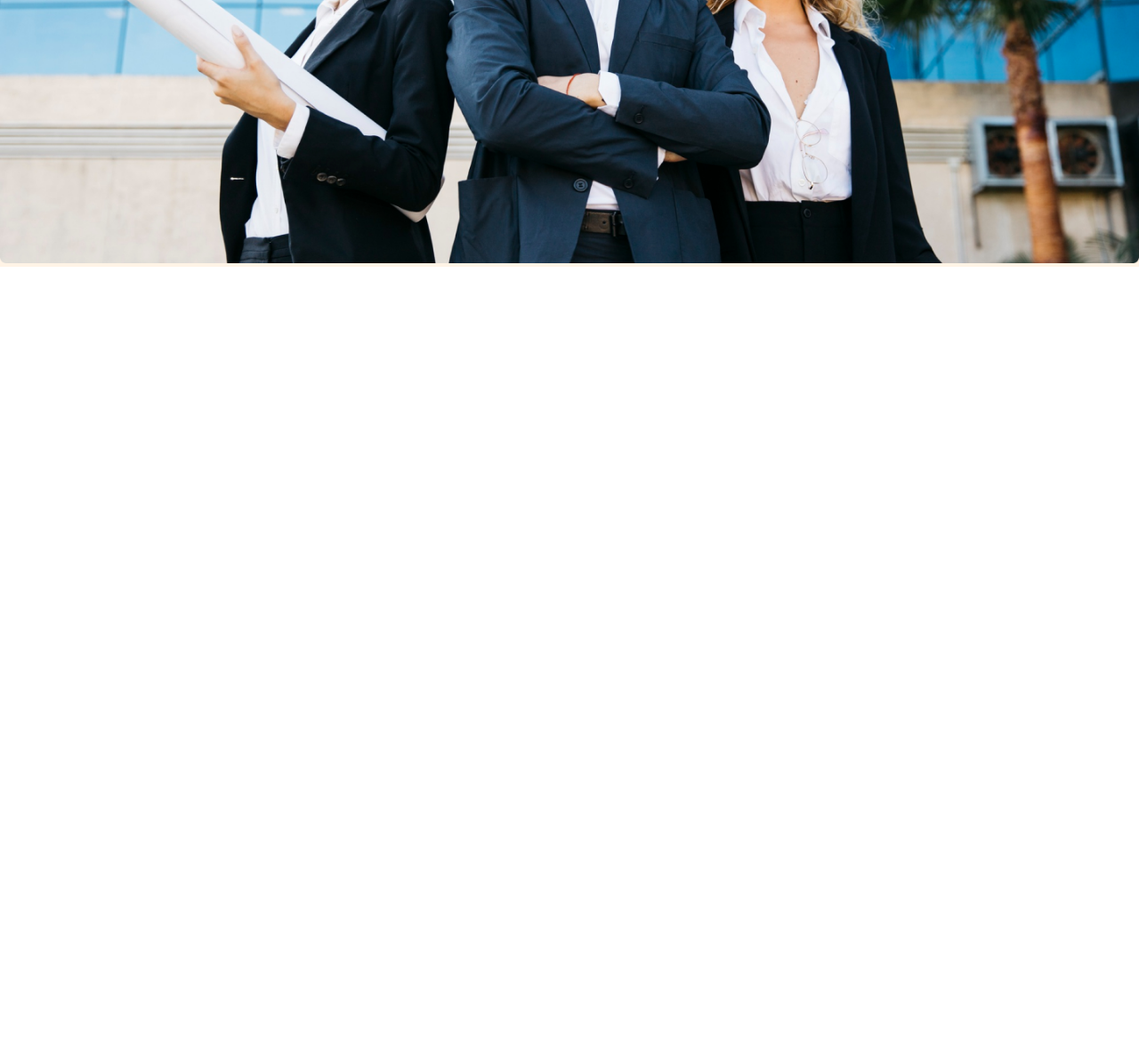
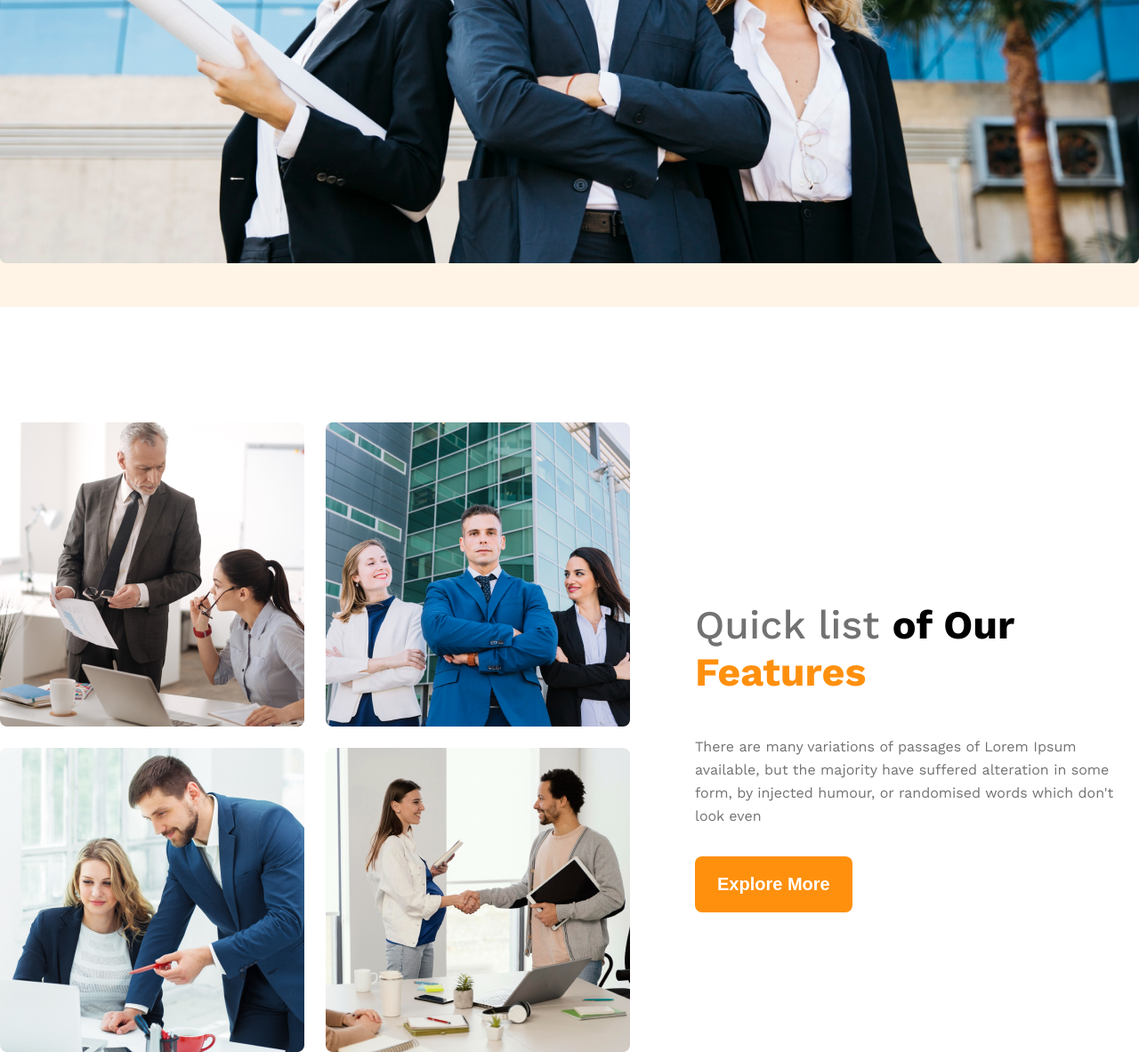
Before and after one commit to Shohan407/G3-architect-webside, a plain HTML site: page index.html in a window 1280 px wide. Shown: the part 900-2083 px from the top of the page at 89% size. Before the commit the page ends 1200 px from the top, so only its background shows below. Drawn offline with nearby package versions, Linux system fonts and the light colour scheme.

Commit message:
added the teams and our feature section

```diff
--- a/index.html
+++ b/index.html
@@ -29,7 +29,22 @@
         </div>
     </header>
     <main>
-
+        <section class="teams display-flex">
+            <div class="team-img-container">
+                <img src="images/team1.png" alt="the team work photo">
+                <img src="images/team2.png" alt="the team work photo">
+                <img src="images/team3.png" alt="the team work photo">
+                <img src="images/team4.png" alt="the team work photo">
+            </div>
+            <div class="our-features">
+                <h3 class="feature-title"><span id="quick-list" class="text-light-gray">Quick list </span><span>of Our</span>
+                    <span class="text-primary">Features</span></h3>
+                <p class="feature-description text-light-gray">There are many variations of passages of Lorem Ipsum available,
+                    but the majority have suffered alteration in some form, by injected
+                    humour, or randomised words which don't look even</p>
+                    <button class="btn-primary">Explore More</button>
+            </div>
+        </section>
     </main>
     <footer>
 
--- a/styles/architect.css
+++ b/styles/architect.css
@@ -28,6 +28,9 @@ body{
     background-color: rgba(255, 144, 14, 0.1);
 }
 
+.text-primary {
+    color: #FF900E;
+}
 .btn-primary {
     background-color: #FF900E;
     padding: 20px 25px;
@@ -39,6 +42,13 @@ body{
 
 }
 
+main {
+    max-width: 1440px;
+    margin: 0 auto;
+}
+main > section {
+    margin-top: 130px;
+}
 /* header styles */
 
 
@@ -89,11 +99,54 @@ body{
 
 .banner-img {
     width: 100%;
+    margin-bottom: 45px;
+}
+
+/* features styles */
+
+.teams {
+     align-items: center;
+}
+
+.team-img-container{
+    display: grid;
+    grid-template-columns: repeat(2, 1fr);
+    gap: 24px;
+}
+
+.our-features{
+    margin-left: 73px;
+    max-width: 530px;
+}
+
+.feature-title {
+    font-size: 2.8rem;
+    font-weight: 700;
+}
+
+.feature-description {
+    font-weight: 400;
+    font-size: 1rem;
+    line-height: 26px;
+    margin-top: 24px;
+    margin-bottom: 32px;
+}
+
+#quick-list {
+    font-weight: 500;
 }
 
 /* responsive media query */
 @media screen and (max-width: 576px) {
-    .navbar, .nav-links {
+    .navbar,
+    .nav-links,
+    .teams {
         flex-direction: column;
     }
+    .team-img-container {
+        grid-template-columns: repeat(1, 1fr);
+    }
+    .our-features {
+        margin-left: 15px;
+    }
 }
```
